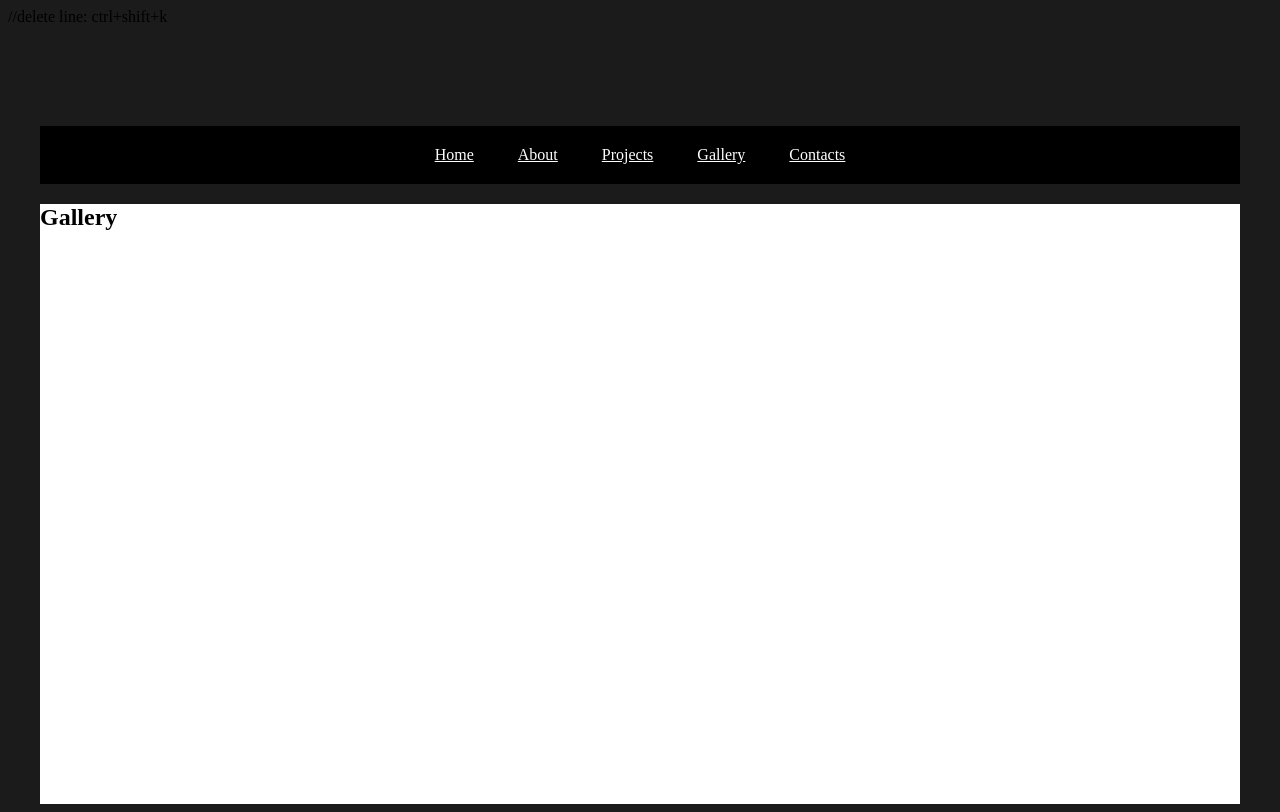
After one commit to bkcpro/php_prac-proj, a PHP site: page /simple_site/gallery.php in a window 1280 px wide. The commit adds this page. Run offline with PHP 8.4, Linux system fonts and the light colour scheme.

Commit message:
added gallery.php

```diff
--- /dev/null
+++ b/simple_site/gallery.php
@@ -0,0 +1,52 @@
+//delete line: ctrl+shift+k
+
+<!DOCTYPE html>
+<html lang="en">
+  <head>
+    <title> Testing simple php website</title>
+
+
+    <style>
+
+      body{
+        background: #1b1b1b;
+      }
+
+      .container{
+        margin: 0 auto;
+        max-width: 1200px;
+      }
+
+      header{
+        margin: 100px 0 0;
+        background: #000;
+        color: white;
+        text-align: center;
+      }
+
+      section{
+        background: #fff;
+        min-height: 600px;
+      }
+
+      header a{
+        color: white;
+        padding: 20px;
+        display: inline-block;
+      }
+    </style>
+
+  </head>
+
+  <body>
+    <div class = "container">
+      <?php include('includes/header.php') ?>
+
+      <section>
+
+        <h1> Gallery </h1>
+      </section>
+    </div>
+  </body>
+
+</html>
--- a/simple_site/includes/header.php
+++ b/simple_site/includes/header.php
@@ -3,6 +3,7 @@
     <a href="/simple_site"> Home </a>
     <a href="/simple_site/about.php"> About </a>
     <a href="/simple_site/projects.php"> Projects </a>
+    <a href="/simple_site/gallery.php"> Gallery </a>
     <a href="/simple_site/contact.php"> Contacts </a>
   </nav>
 </header>
```
